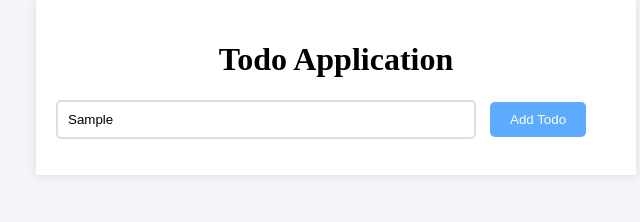
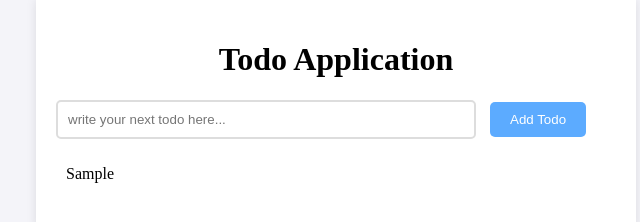
Before and after one commit to KunalSingh1813/DOM-Manipulation, a plain HTML site: page index.html in a window 1280 px wide. Both pictures are taken after typing "Sample" into the empty fields and a click on the button "Add Todo". Shown: the whole page, without its empty margins (304-944 px from the left). Drawn offline with Linux system fonts and the light colour scheme.

Commit message:
started appending todos

```diff
--- a/index.html
+++ b/index.html
@@ -16,7 +16,11 @@
         placeholder="write your next todo here..."
       />
       <button id="addTodo">Add Todo</button>
-      <ul id="taskList"></ul>
+      <ul id="todolist">
+
+
+
+      </ul>
     </div>
 
 
--- a/script.js
+++ b/script.js
@@ -11,10 +11,20 @@ function addTodoToLocalStorage(todoText) {
   localStorage.setItem("todos", JSON.stringify(todos));
 }
 
+function appendTodoInHTML(todotext) {
+  const todoList = document.getElementById("todolist");
+  const todo = document.createElement("li");
+
+  todo.textContent = todotext;
+  todoList.appendChild(todo);
+}
+
 document.addEventListener("DOMContentLoaded", () => {
   const todoInput = document.getElementById("todoInput");
 
   const submitBtn = document.getElementById("addTodo");
+
+  const todoList = document.getElementById("todolist");
 
   submitBtn.addEventListener("click", (event) => {
     const todoText = todoInput.value;
@@ -22,6 +32,8 @@ document.addEventListener("DOMContentLoaded", () => {
       alert("Please write something for the todo");
     } else {
       addTodoToLocalStorage(todoText);
+      appendTodoInHTML(todoText);
+      todoInput.value = "";
     }
   });
 
@@ -31,7 +43,12 @@ document.addEventListener("DOMContentLoaded", () => {
     event.target.value = todoText.trim();
   });
 
-  LoadTodos();
+  const todos = LoadTodos();
+  todos.todoList.forEach((todo) => {
+    const newTodoItem = document.createElement("li");
+    newTodoItem.textContent = todo;
+    todoList.appendChild(newTodoItem);
+  });
 });
 
 console.log("JS Loaded");
--- a/style.css
+++ b/style.css
@@ -39,3 +39,19 @@ h1 {
   color: white;
   cursor: pointer;
 }
+
+ul {
+  list-style: none;
+  padding: 0;
+}
+
+li {
+  padding: 10px;
+  border-bottom: 1px solid #ddd;
+}
+li:hover {
+  background-color: aliceblue;
+}
+li:last-child {
+  border-bottom: none;
+}
```
